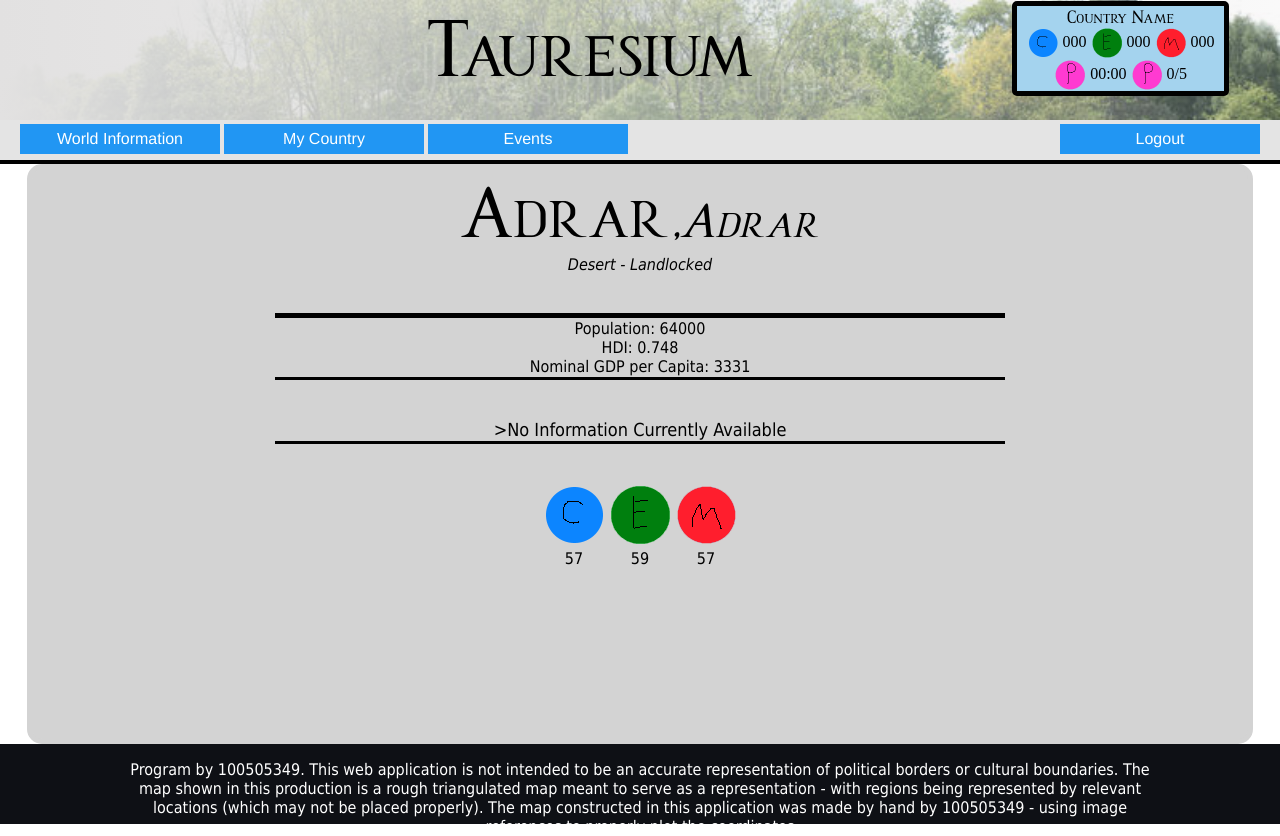
After one commit to JaVonox/Tauresium, a PHP site: page /provinces.php?ProvinceView=Africa_AlgeriaAdrar in a window 1280 px wide. The commit adds this page. Run offline with PHP 8.4, Linux system fonts and the light colour scheme; data comes from the database, SQL or seed files in the repository.

Commit message:
Added provinces page

```diff
--- a/Scripts/DBLoader.php
+++ b/Scripts/DBLoader.php
@@ -24,7 +24,15 @@ class Database{
 
 	public function getProvinceArray()
 	{
-		$sqlExec = "SELECT Province_ID,Capital,Region,Climate,Description,City_Population_Total,National_HDI,National_Nominal_GDP_per_capita,Culture_Cost,Economic_Cost,Military_Cost,Coastal,Coastal_Region FROM provinces;";
+		$sqlExec = "SELECT Province_ID,Capital,Region,Climate,City_Population_Total,National_HDI,National_Nominal_GDP_per_capita,Culture_Cost,Economic_Cost,Military_Cost,Coastal,Coastal_Region FROM provinces;";
+		$result = $this->connectionData->query($sqlExec);
+		$dataSet = $result->fetch_all(MYSQLI_ASSOC);
+		return $dataSet;
+	}
+
+	public function getProvinceDetail($ProvinceIdentity)
+	{
+		$sqlExec = "SELECT Province_ID,Capital,Region,Climate,Description,City_Population_Total,National_HDI,National_Nominal_GDP_per_capita,Culture_Cost,Economic_Cost,Military_Cost,Coastal,Coastal_Region FROM provinces WHERE Province_ID = '" . $ProvinceIdentity . "';";
 		$result = $this->connectionData->query($sqlExec);
 		$dataSet = $result->fetch_all(MYSQLI_ASSOC);
 		return $dataSet;
--- /dev/null
+++ b/provinces.php
@@ -0,0 +1,113 @@
+<!DOCTYPE HTML>
+<html>
+<head>
+<meta charset="UTF-8">
+<meta name="author" content="100505349">
+<link rel="stylesheet" href="MainStyle.css">
+<script type="text/javascript" src="Scripts/BackgroundLoader.js"> </script>
+<style>
+table{
+	width:100%;
+	border:0px solid black;
+	border-collapse:collapse;
+}
+tr{
+	border:0px solid black;
+}
+td{
+	border:0px solid black;
+}
+</style>
+
+<title>
+Tauresium - Index
+</title>
+</head>
+<body style="background-color:white;margin:0px;">
+
+<?php include_once 'PageElements/TopBar.php';?>
+<?php include_once "Scripts/DBLoader.php";?>
+
+<?php
+$selectedProvince = htmlspecialchars($_GET["ProvinceView"]);
+$database = new Database();
+$db = $database->getConnection();
+$loadedProvince = json_encode($database->getProvinceDetail($selectedProvince));
+?>
+
+<div id="MenuBar" style="background-color:#E4E4E4;width:100%;height:40px;border-bottom:4px solid black;">
+	<button style="float:right;margin-right:20px;" class="menuButton" onclick="document.location='index.php'">Logout</button>
+	<button style="margin-left:20px;" class="menuButton">World Information</button>
+	<button class="menuButton">My Country</button>
+	<button class="menuButton">Events</button>
+</div>
+
+<div style="background-color:lightgrey;width:95%;min-height:570px;overflow:auto;border:5px solid lightgrey;border-radius:15px;margin-left:auto;margin-right:auto;" class="InformationText">
+
+<table style="width:60%;margin-left:auto;margin-right:auto;">
+<tr style="border-bottom:5px solid black;">
+<td style="text-align:center;" colspan="2">
+<font id="ProvCapital" style="font-family: Romanus;font-size:72px;"> Null, </font>
+	<i id="ProvRegion" style="font-family: Romanus;font-size:48px;">Null</i>
+	<br>
+	<i id="ProvClimate">Marine</i>
+	<br><br><br>
+</td>
+</tr>
+<tr>
+<td style="text-align:center;border-bottom:3px solid black;">
+	<font id="ProvPopulation" style="font-size:16px;">City Population: Zero</font>
+	<br>
+	<font id="ProvHDI" style="font-size:16px;">HDI: Zero</font>
+	<br>
+	<font id="ProvGDP" style="font-size:16px;">Nominal GDP per Capita: Zero</font>
+</td>
+</tr>
+<tr style="border-bottom:3px solid black;">
+<td style="text-align:center;">
+	<br><br>
+	<font id="ProvInfo" style="font-size:18px;">Description</font>
+</td>
+</tr>
+</table>
+<br><br>
+<table style="width:15%;margin-left:auto;margin-right:auto;">
+<tr>
+<td align="center"><img src="Assets/CultureIcon.png" style="width:64px;height:64px;vertical-align:middle;float:center;"/> </td>
+<td align="center"><img src="Assets/EconomicIcon.png" style="width:64px;height:64px;vertical-align:middle;float:center;"/> </td>
+<td align="center"><img src="Assets/MilitaryIcon.png" style="width:64px;height:64px;vertical-align:middle;float:center;"/> </td>
+</tr>
+<td align="center"><font id="ProvCulture"> Infinite</font></td>
+<td align="center"><font id="ProvEconomic"> Infinite</font></td>
+<td align="center"><font id="ProvMilitary">Infinite</font></td>
+</table>
+
+</div>
+
+<script>
+var phpArray = <?php echo $loadedProvince ?>;
+var selectedProvince = phpArray[0];
+
+document.getElementById("ProvCapital").textContent = selectedProvince.Capital;
+document.getElementById("ProvRegion").textContent = "," + selectedProvince.Region;
+document.getElementById("ProvClimate").textContent = selectedProvince.Climate + " - " + (selectedProvince.Coastal == 1 ? "Coastal - " + selectedProvince.Coastal_Region : "Landlocked");
+document.getElementById("ProvPopulation").textContent = "Population: " + selectedProvince.City_Population_Total;
+document.getElementById("ProvHDI").textContent = "HDI: " + selectedProvince.National_HDI;
+document.getElementById("ProvGDP").textContent = "Nominal GDP per Capita: " +selectedProvince.National_Nominal_GDP_per_capita;
+document.getElementById("ProvCulture").textContent = selectedProvince.Culture_Cost;
+document.getElementById("ProvEconomic").textContent = selectedProvince.Economic_Cost;
+document.getElementById("ProvMilitary").textContent = selectedProvince.Military_Cost;
+document.getElementById("ProvInfo").textContent = selectedProvince.Description;
+
+document.getElementById("ProvExamine").onclick = function() { document.location='provinces.php?ProvinceView=' + selectedProvince.Province_ID; } //change from index
+document.getElementById("ProvExamine").style.visibility = "visible";
+</script>
+
+<div class="Disclaimer">
+	<p style="margin-left:10%;margin-right:10%;"> Program by 100505349.
+	This web application is not intended to be an accurate representation of political borders or cultural boundaries. The map shown in this production is a rough triangulated map meant to serve as a
+	representation - with regions being represented by relevant locations (which may not be placed properly).
+	The map constructed in this application was made by hand by 100505349 - using image references to properly plot the coordinates </p>
+</div>
+</body>
+</html>
```
Also changed, not shown: Main.php (+2 -6 lines), 1 other file.
